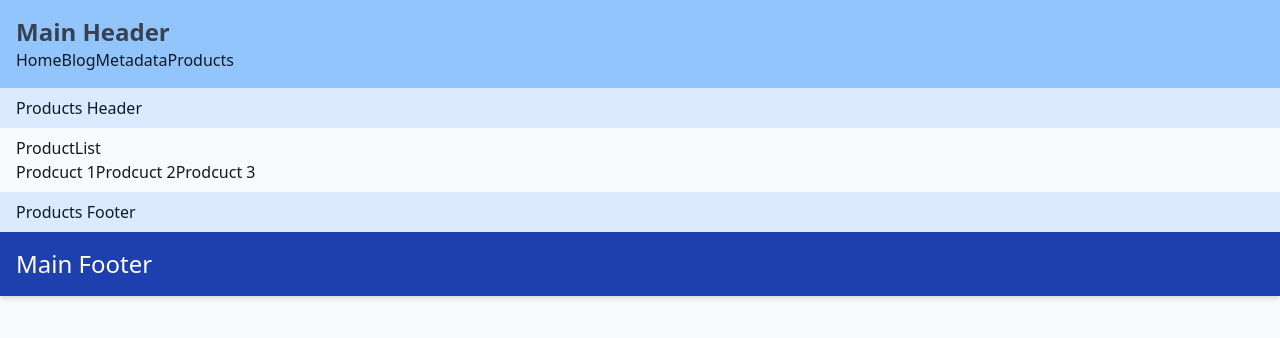
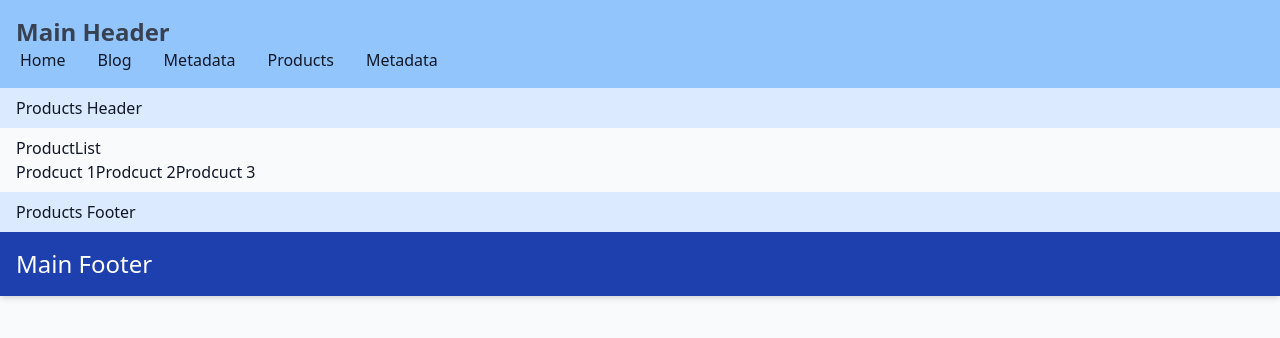
Before and after one commit to Zagaz/codevolution-next-js, a Next.js app: page /products in a window 1280 px wide. Shown: the top 338 px of the page. Built offline with nearby package versions, Linux system fonts and the light colour scheme.

Commit message:
dynamic rendermenu

```diff
--- a/src/app/components/menu.tsx
+++ b/src/app/components/menu.tsx
@@ -2,14 +2,31 @@ import React from 'react'
 import Link from 'next/link'
 
 export default function Menu() {
+
+  let navLinks = [
+    { name: "Home", href: "/" },
+    { name: "Blog", href: "/blog" },
+    { name: "Metadata", href: "/products" },
+    { name: "Products", href: "/products" },
+    { name: "Metadata", href: "/metadata" },
+
+
+
+  ]
   return (
     <>
-    <div className='menu'>
-    <Link className='' href="/">Home</Link>
-    <Link className='' href="/blog">Blog</Link>
-    <Link className='' href="/metadata">Metadata</Link>
-    <Link className='' href="/products">Products</Link>
-    </div>
+      <ul className="main-menu flex flex-wrap gap-x-6 items-center">
+        {
+          navLinks.map((link, index) => (
+            <li key={index}>
+              <Link className="p-1 hover:bg-white hover:rounded-[5px] transition-all" href={link.href}>
+                {link.name}
+              </Link>
+            </li>
+          ))
+        }
+      </ul>
+
 
     </>
 
```
